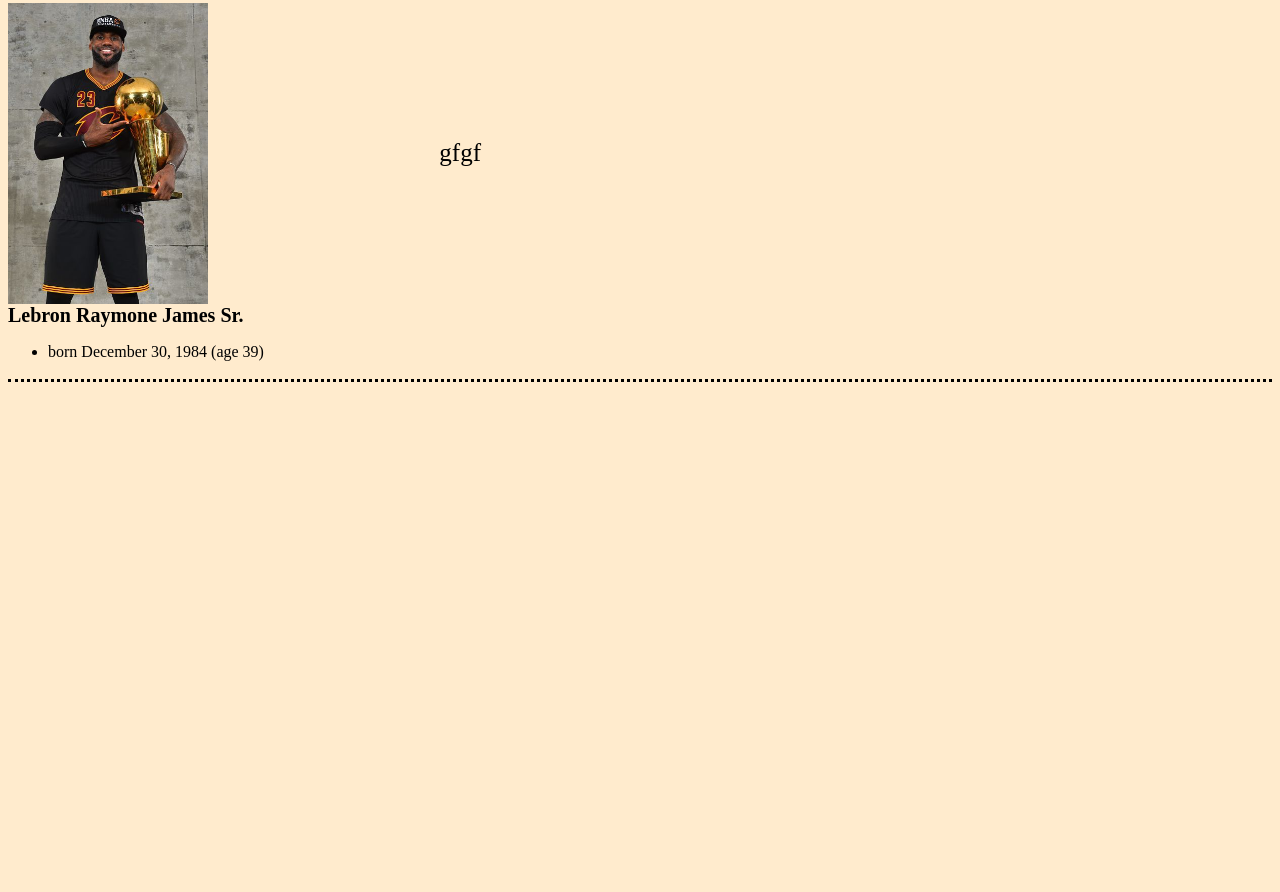
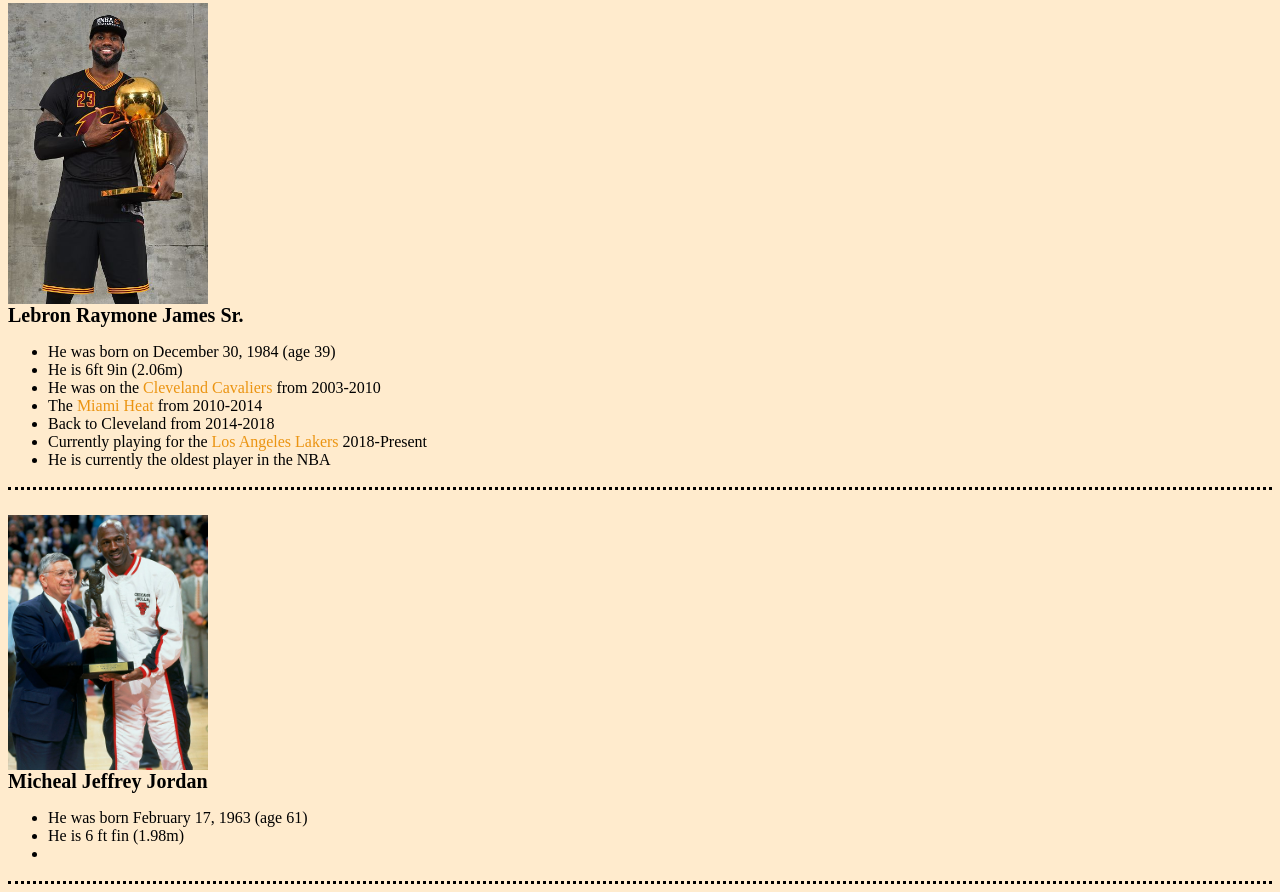
Before and after one commit to Jaypo16/final-project, a plain HTML site: page biographies.html in a window 1280 px wide. Shown: the part 315-1207 px from the top of the page. Before the commit the page ends 800 px from the top, so only its background shows below. Drawn offline with Linux system fonts and the light colour scheme.

Commit message:
lastest commit 7/3/2024

```diff
--- a/biographies.html
+++ b/biographies.html
@@ -44,7 +44,7 @@
 
 
                 <div class="bio">
-                    gfgf
+                    <p></p>
                 </div>
                  </div>
 
@@ -52,12 +52,72 @@
 
                 <div id="container-3">
                     <h1>Lebron  Raymone James Sr.</h1>
-                    <ul><li>born December 30, 1984 (age 39)</li></ul>
+                   <ul>
+                    <li>
+                        He was born on December 30, 1984 (age 39)</li>
+                    <li>
+                        He is 6ft 9in (2.06m)
+                    </li>
+                    <li>
+                        He was on the <a href="https://en.wikipedia.org/wiki/Cleveland_Cavaliers">Cleveland Cavaliers</a> from 2003-2010
+                    </li>
+                    <li>
+                        The <a href="https://en.wikipedia.org/wiki/Miami_Heat">Miami Heat</a> from 2010-2014
+                    </li>
+                    <li>
+                        Back to Cleveland from 2014-2018
+                    </li>
+                    <li>
+                        Currently playing for the <a href="https://en.wikipedia.org/wiki/Los_Angeles_Lakers">Los Angeles Lakers</a> 2018-Present
+                    </li>
+                    <li>
+                        He is currently the oldest player in the NBA
+                    </li>
+                   </ul>
                 </div>
             </div>
 
             <div class="clear"></div>
         </section>
+
+        <section>
+
+
+
+            <div id="container-2">
+
+                <img src="images/1996-0521-michael-jordan-david-stern-001304495jpg.jpg" alt="Micheal Jordan with David Stern">
+
+
+
+            <div class="bio">
+
+            </div>
+
+            </div>
+
+            <div id="container-3">
+
+                <h1>Micheal Jeffrey Jordan</h1>
+                <ul>
+                    <li>
+                        He was born February 17, 1963 (age 61)
+                    </li>
+                    <li>
+                        He is 6 ft fin (1.98m)
+                    </li>
+                    <li>
+
+                    </li>
+                </ul>
+
+            </div>
+
+
+            <div class="clear"></div>
+
+        </section>
+
     </main>
 </body>
 
--- a/style.css
+++ b/style.css
@@ -170,7 +170,6 @@ span {
 .bio {
     font-size: 25px;
 
-
 }
 
 
@@ -182,15 +181,14 @@ span {
 }
 #container-3 {
 
-    align-items:end;
+    text-align:left;
+
 }
+#container-3 a {
+    cursor:grab;
+    color: rgb(235, 148, 18);
 
-
-
-
-
-
-
+}
 
 /* Footer */
 #main-footer {
```
Also changed, not shown: images/1996-0521-michael-jordan-david-stern-001304495jpg.jpg (added), 1 other file.
